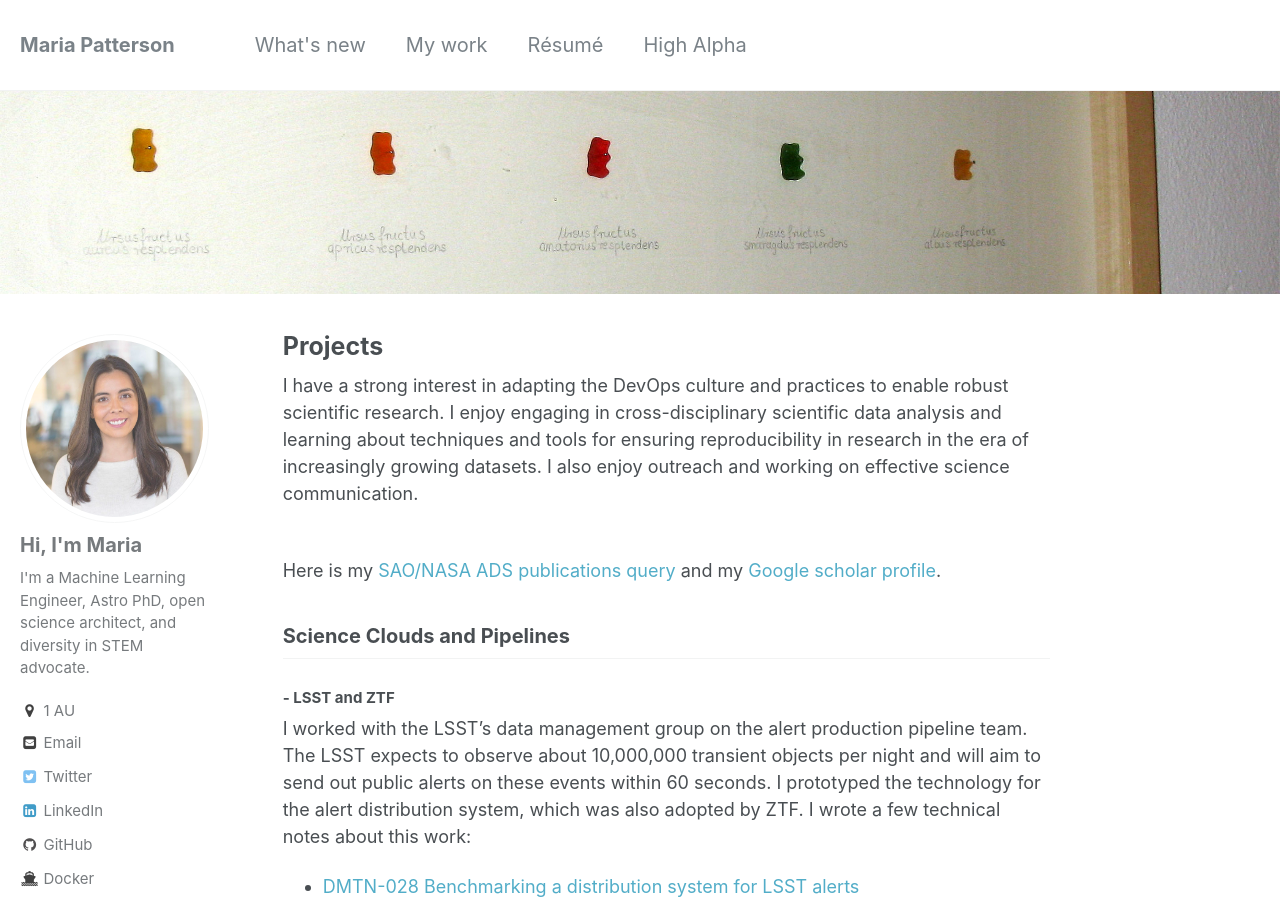
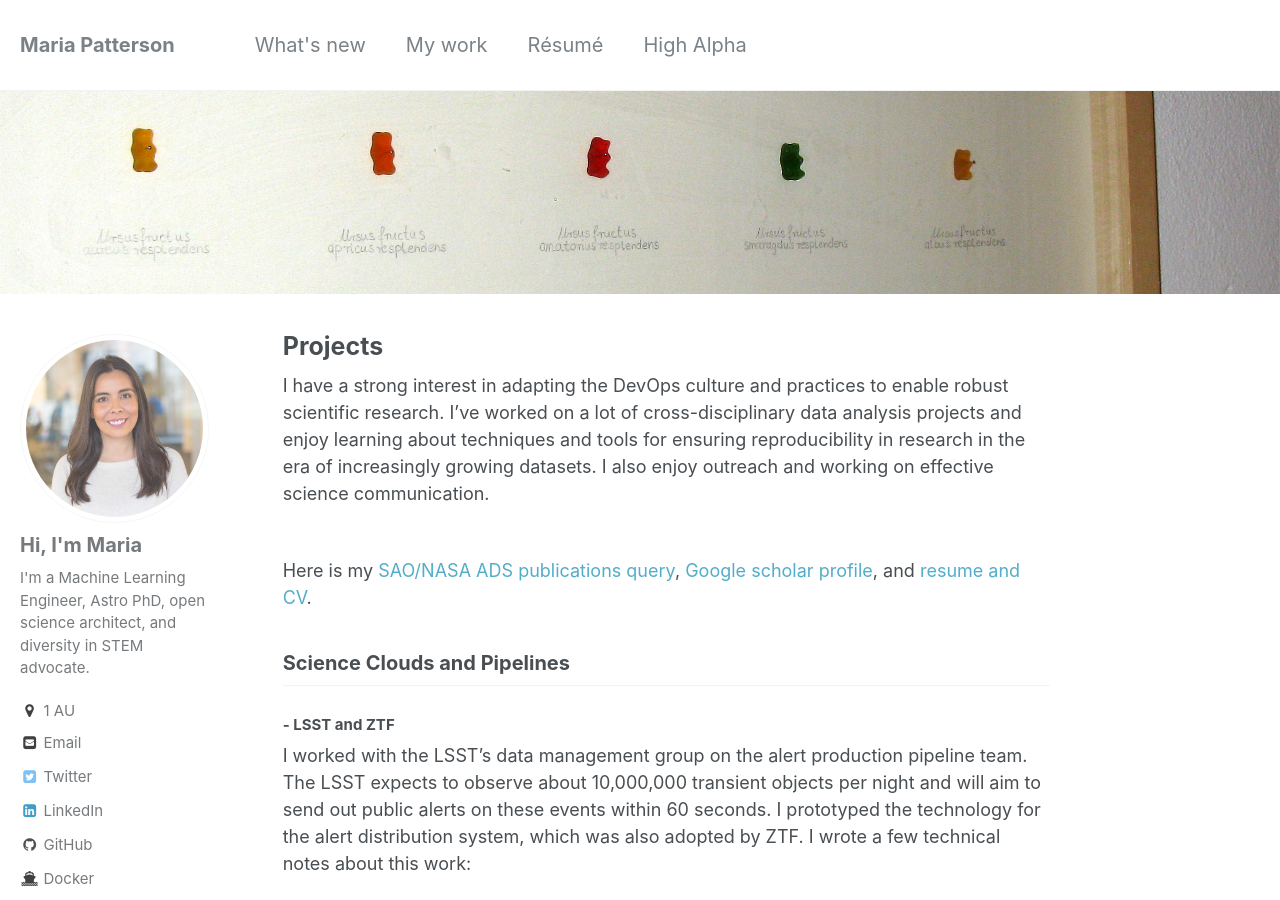
Before and after one commit to mtpatter/mtpatter.github.io, a Jekyll site: the page built from _pages/projects.md, in a window 1280 px wide and 900 px high. Built offline with Jekyll 4.4.1, drawn with Linux system fonts in a browser that asks for light colours.

Commit message:
Small changes to wording and links.

```diff
--- a/_pages/projects.md
+++ b/_pages/projects.md
@@ -8,12 +8,12 @@ header:
 
 I have a strong interest in adapting the DevOps culture and practices to enable
 robust scientific research.
-I enjoy engaging in cross-disciplinary scientific data analysis and learning
+I've worked on a lot of cross-disciplinary data analysis projects and enjoy learning
 about techniques and tools for ensuring reproducibility in research in the era
 of increasingly growing datasets.  I also enjoy outreach and working on effective science communication.
 
 
-<br>Here is my [SAO/NASA ADS publications query](https://ui.adsabs.harvard.edu/public-libraries/Hp6pLt5wST6qNm4mzzjfOw) and my [Google scholar profile](http://scholar.google.com/citations?user=x1kZj8MAAAAJ&hl=en).
+<br>Here is my [SAO/NASA ADS publications query](https://ui.adsabs.harvard.edu/public-libraries/Hp6pLt5wST6qNm4mzzjfOw), [Google scholar profile](http://scholar.google.com/citations?user=x1kZj8MAAAAJ&hl=en), and [resume and CV](/resume/).
 
 ## Science Clouds and Pipelines
 
```
